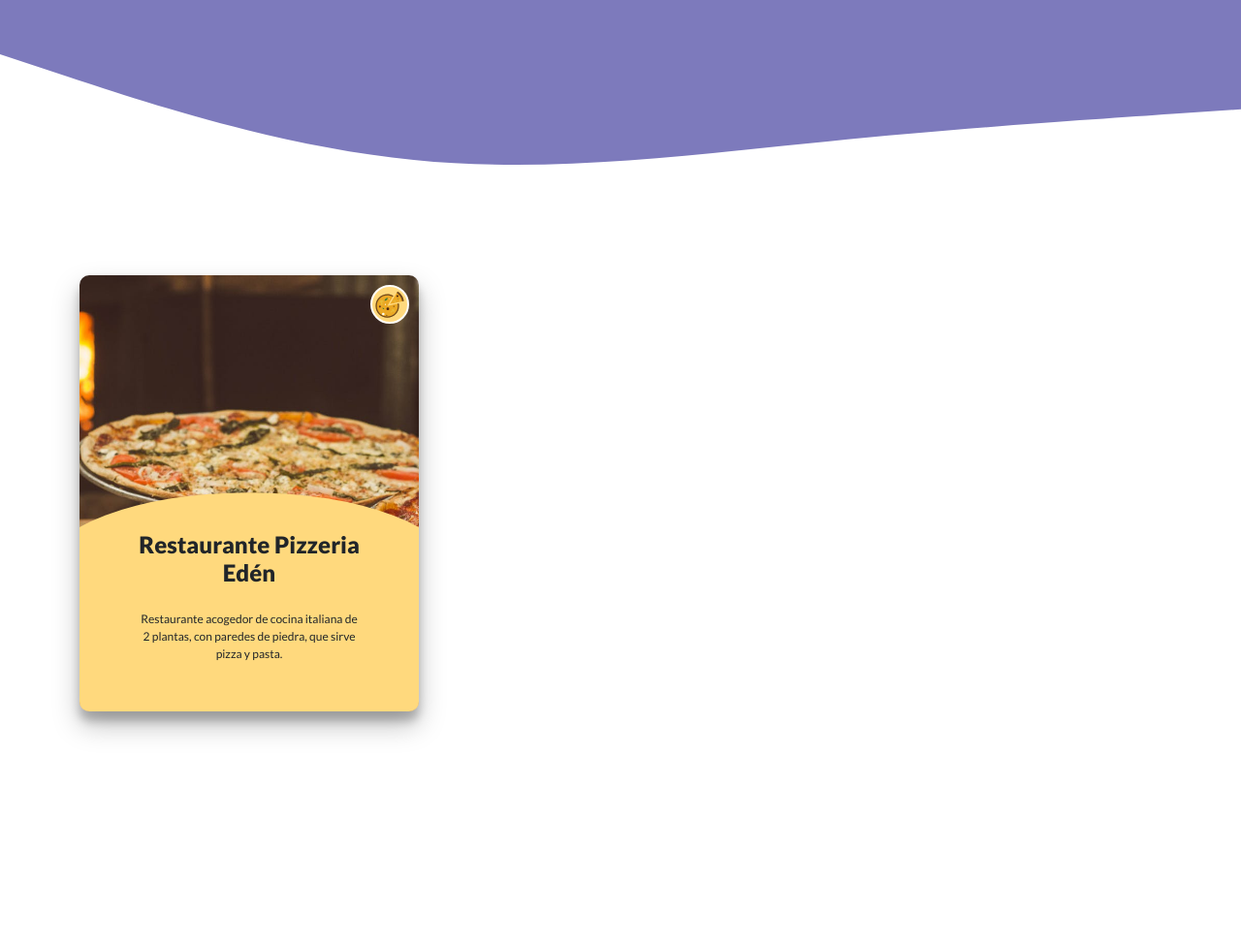
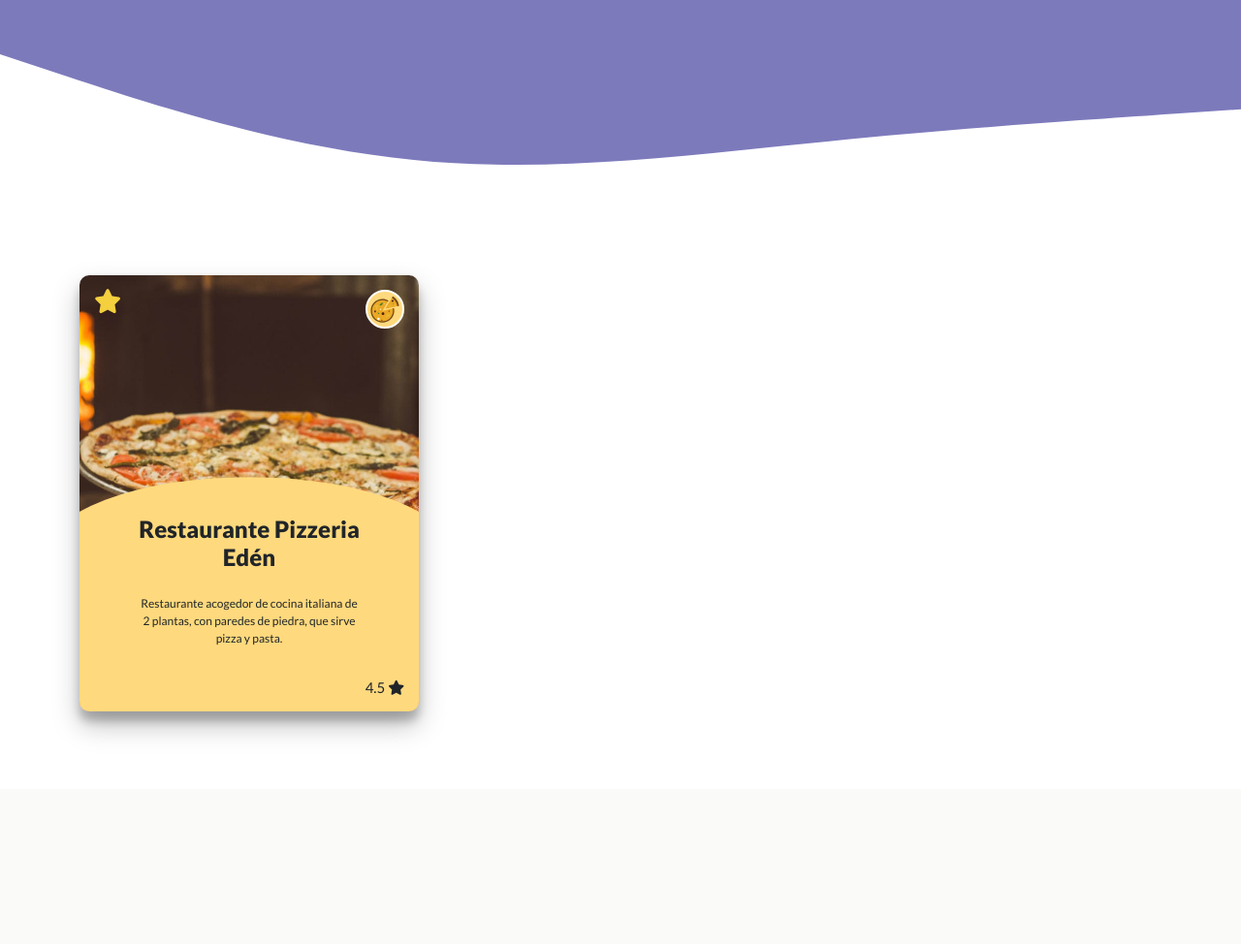
Before and after one commit to ianvalero/BiteQuest-App, a Django app: page / in a window 1280 px wide. Shown: the part 301-1275 px from the top of the page at 97% size. After the commit the page ends 1057 px from the top, so only its background shows below. Run offline with Django 5.2, Linux system fonts and the light colour scheme; data comes from the database, SQL or seed files in the repository; some libraries are stand-ins or nearby versions.

Commit message:
Add fav button and rating in card restaurant

```diff
--- a/RestaurantApp/restaurants/static/restaurants/css/card.css
+++ b/RestaurantApp/restaurants/static/restaurants/css/card.css
@@ -1,3 +1,11 @@
+
+#restaurants_list {
+    display: flex;
+    justify-content: space-between;
+    flex-wrap: wrap;
+    row-gap: 6rem;
+    margin-bottom: 5rem;
+}
 
 .card h1,
 h2,
@@ -21,8 +29,8 @@ h5 {
 
 .card span {
     position: absolute;
-    top: 10px;
-    right: 10px;
+    top: 15px;
+    right: 15px;
     border-radius: 50%;
     background-color: #FFD97D;
     padding: 0.2rem;
@@ -35,7 +43,32 @@ h5 {
     height:30px;
 }
 
-.card:hover #card-image {
+.card .favorite {
+    position: absolute;
+    font-size: 25px;
+    top: 15px;
+    left: 15px;
+    z-index: 1;
+}
+.card .fa-bounce {
+    color: #f4d03f;
+    animation-iteration-count:2;
+}
+
+.card .fa-regular {
+    color: #fff;
+}
+
+.card .card-rating {
+    position: absolute;
+    font-size: 15px;
+    bottom: 5px;
+    right: 15px;
+    z-index: 1;
+    margin-bottom: 0.5rem;
+}
+
+.card:hover .card-image {
   transition: 0.35s 0.1s transform cubic-bezier(0.1, 0.72, 0.4, 0.97);
   transform: scale(1.2);
 }
@@ -72,7 +105,7 @@ h5 {
   font-size: 0.75rem;
 }
 
-#card-image {
+.card-image {
   width: 100%;
   height: 100%;
   object-fit: cover;
--- a/RestaurantApp/restaurants/static/restaurants/css/filter.css
+++ b/RestaurantApp/restaurants/static/restaurants/css/filter.css
@@ -1,4 +1,18 @@
 /* CATEGORIES */
+
+.disabled {
+    background-color: #919191;
+}
+
+.disabled img {
+    -webkit-filter: grayscale(100%); /* Safari 6.0 - 9.0 */
+    filter: grayscale(100%);
+}
+
+.enabled {
+    background-color: #FFD97D;
+}
+
 #categories_filter {
     display: flex;
     justify-content: space-evenly;
@@ -8,7 +22,6 @@
 
 #categories_filter button {
     border-radius: 50%;
-    background-color: #FFD97D;
     padding: 0.7rem;
     border: 2px solid #FEFEFA;
     box-shadow: 0px 8px 15px rgba(0, 0, 0, 0.1);
--- /dev/null
+++ b/RestaurantApp/restaurants/static/restaurants/js/filter.js
@@ -0,0 +1,25 @@
+document.querySelectorAll("#categories_filter button").forEach(button => {
+    console.log(button.dataset);
+    button.addEventListener("click", () => {
+        // Alterna entre 'enabled' y 'disabled'
+        button.classList.toggle("enabled");
+        button.classList.toggle("disabled");
+
+        // Actualiza el campo oculto con las categorías deshabilitadas
+        const disabledCategories = Array.from(
+            document.querySelectorAll("#categories_filter button.disabled")
+        ).map(btn => btn.dataset.category);
+
+        document.querySelector("#disabled_categories").value = disabledCategories.join(",");
+    });
+});
+
+// Resetea los filtros y clases al hacer clic en "Reset"
+document.querySelector("#reset_filters").addEventListener("click", () => {
+    document.querySelectorAll("#categories_filter button").forEach(button => {
+        button.classList.remove("disabled");
+        button.classList.add("enabled");
+    });
+    document.querySelector("#disabled_categories").value = "";
+    document.querySelector("#search").value = "";
+});
--- a/RestaurantApp/restaurants/templates/restaurants/restaurant_list.html
+++ b/RestaurantApp/restaurants/templates/restaurants/restaurant_list.html
@@ -3,13 +3,14 @@
 {% block extra_head%}
 <link rel="stylesheet" href="{% static 'restaurants/css/filter.css' %}">
 <link rel="stylesheet" href="{% static 'restaurants/css/card.css' %}">
+<link href="https://cdnjs.cloudflare.com/ajax/libs/font-awesome/6.7.1/css/all.min.css" rel="stylesheet">
 {% endblock %}
 {% block content %}
 <section id="filters">
     <section id="categories_filter">
     {% for category in categories_list %}
         <span>
-            <button type="button">
+            <button class="enabled" type="button" data-category="{{ category.id }}">
                 <img src="{{ category.icon.url }}" alt="{{ category.name }} icon">
             </button>
         </span>
@@ -19,24 +20,30 @@
         <form onsubmit="event.preventDefault();" role="search" id="search_form">
             <label for="search">Search</label>
             <input id="search" type="search" placeholder="Search restaurant" autofocus required />
-            <button type="button">Apply</button>
-            <button type="button">Reset</button>
+            <input type="hidden" name="disabled_categories" id="disabled_categories" />
+            <button type="submit">Apply</button>
+            <button type="button" id="reset_filters">Reset</button>
         </form>
     </section>
     <svg xmlns="http://www.w3.org/2000/svg" viewBox="0 0 1440 320"><path fill="#7d7abc" fill-opacity="1" d="M0,64L80,90.7C160,117,320,171,480,186.7C640,203,800,181,960,165.3C1120,149,1280,139,1360,133.3L1440,128L1440,0L1360,0C1280,0,1120,0,960,0C800,0,640,0,480,0C320,0,160,0,80,0L0,0Z"></path></svg>
 </section>
 
-<section class="container">
+<section id="restaurants_list" class="container">
 {% for restaurant in restaurant_list %}
     <div class="card">
+<!--        <i class="favorite fa-regular fa-star"></i>-->
+        <i class="favorite fa-solid fa-star fa-bounce"></i>
         <span><img src="{{ restaurant.category.icon.url }}"></span>
         <div class="card-content">
             <h3 class="card-title">{{ restaurant.name }}</h3>
             <p class="card-text">{{ restaurant.description }}</p>
+            <p class="card-rating">4.5 <i class="fa-solid fa-star"></i></p>
         </div>
-        <img id="card-image" src="{{ restaurant.image.url }}" alt="{{ restaurant.name }} image">
+        <img class="card-image" src="{{ restaurant.image.url }}" alt="{{ restaurant.name }} image">
     </div>
 {% endfor %}
 </section>
-<br><br><br><br><br><br><br><br><br><br><br><br>
 {% endblock %}
+{% block javascripts %}
+<script src="{% static 'restaurants/js/filter.js' %}"></script>
+{% endblock %}
--- a/RestaurantApp/templates/base.html
+++ b/RestaurantApp/templates/base.html
@@ -25,5 +25,6 @@
 {% block content %}
 {% endblock %}
 {% block footer %} {% endblock %}
+{% block javascripts %} {% endblock %}
 </body>
 </html>
```
